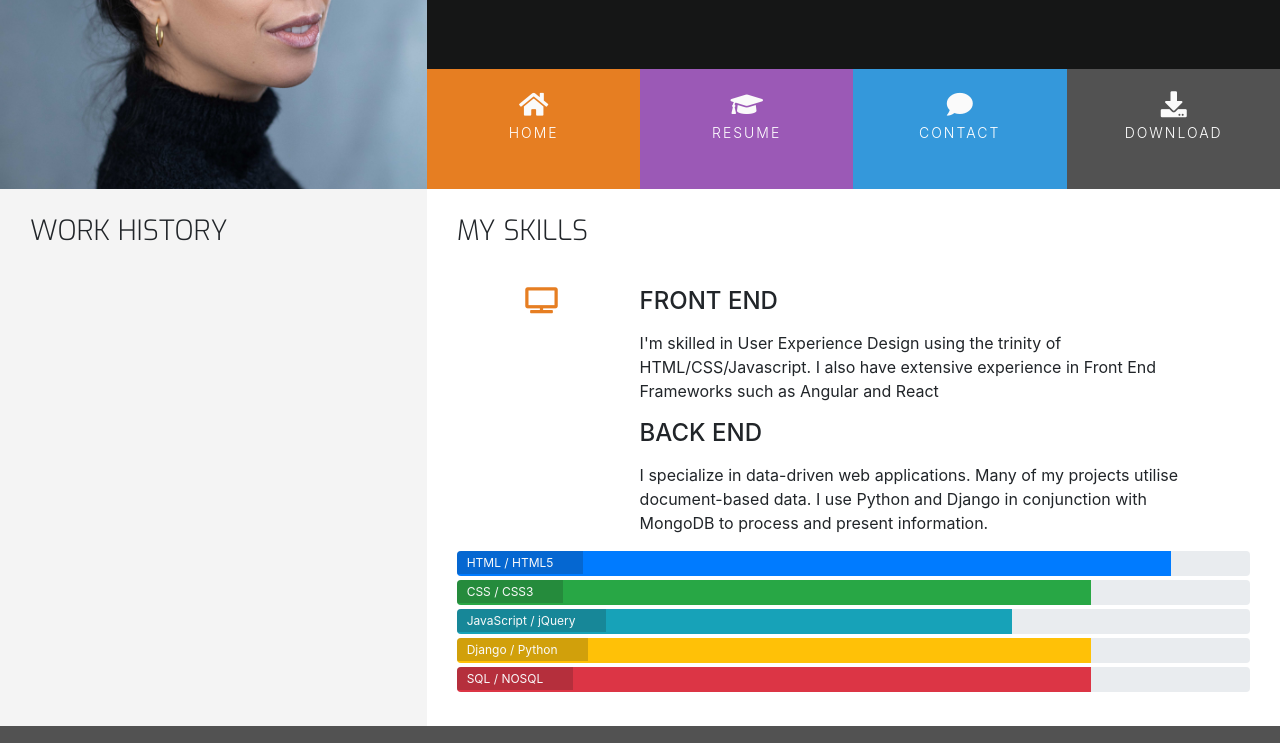
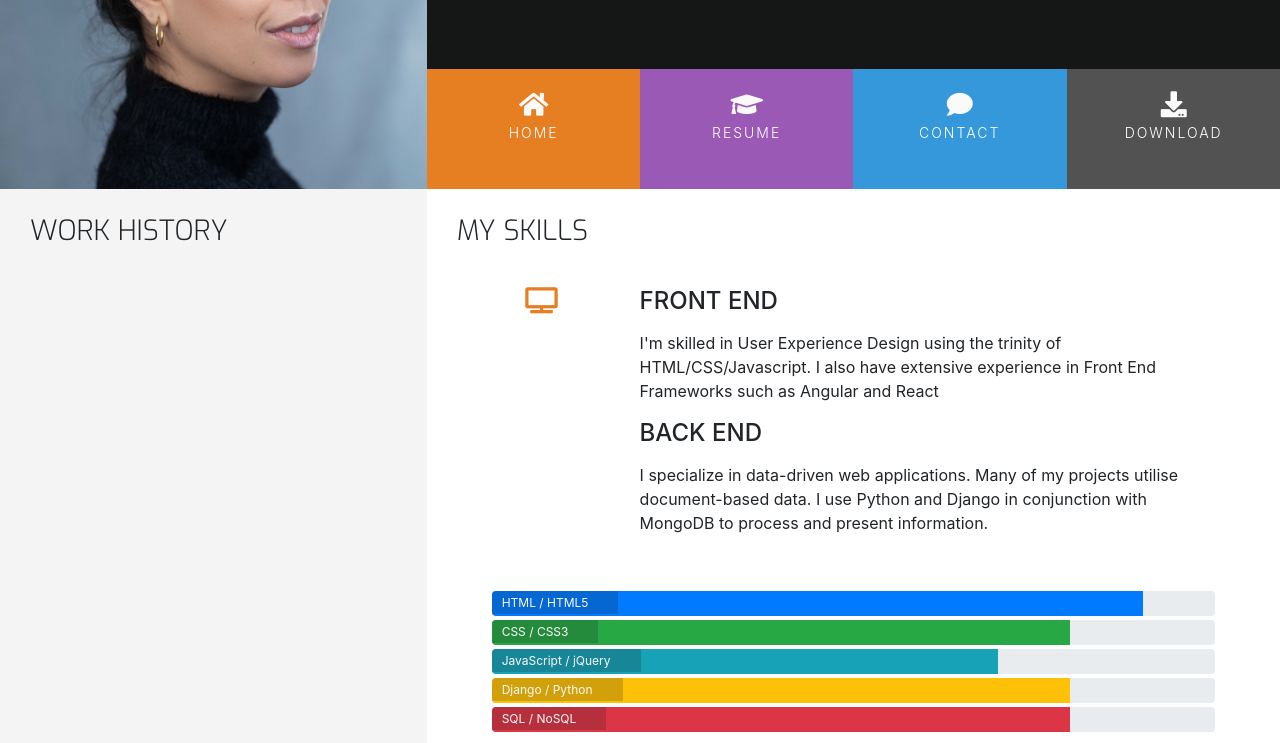
Before and after one commit to stephaniecrocker91/resume-project, a plain HTML site: page resume.html in a window 1280 px wide. Shown: the part 185-928 px from the top of the page. Drawn offline with nearby package versions, Linux system fonts and the light colour scheme; some icons are missing.

Commit message:
Style progress bar'

```diff
--- a/assets/css/style.css
+++ b/assets/css/style.css
@@ -254,6 +254,6 @@ footer {
     color: #fafafa;
     background-color: rgba(25, 25, 25, 0.2);
 }
-,progress-section {
+.progress-section {
     margin: 40px 20px;
 }
--- a/resume.html
+++ b/resume.html
@@ -101,7 +101,6 @@
 
                         </div>
                     </div>
-
                 </div>
                 <div class="row progress-section">
                     <div class="col">
@@ -138,7 +137,7 @@
                                 aria-valuemax="100" style="width:80%">
                                 <span class="sr-only" 80% complete></span>
                             </div>
-                            <span class="progress-type">SQL / NOSQL</span>
+                            <span class="progress-type">SQL / NoSQL</span>
                         </div>
                     </div>
                 </div>
```
Also changed, not shown: index.html (+3 -3 lines).
